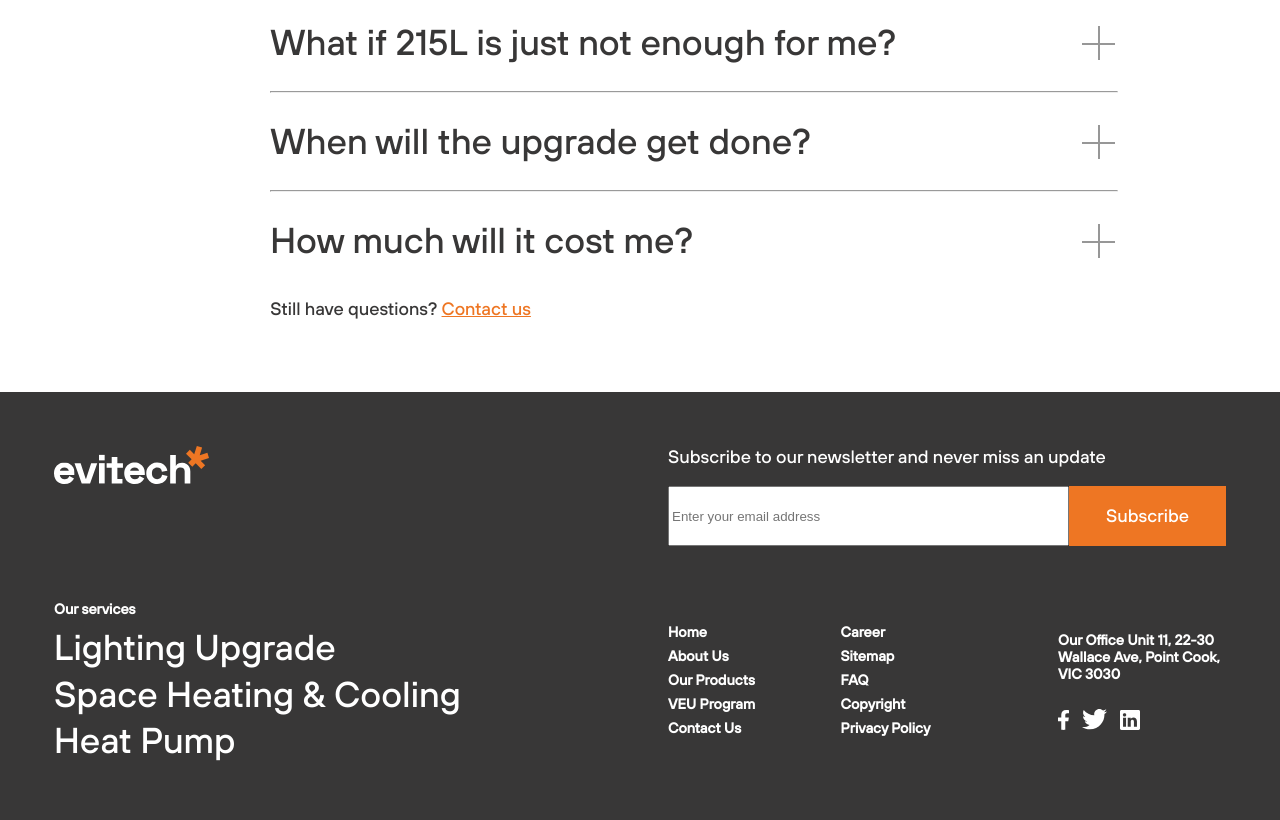
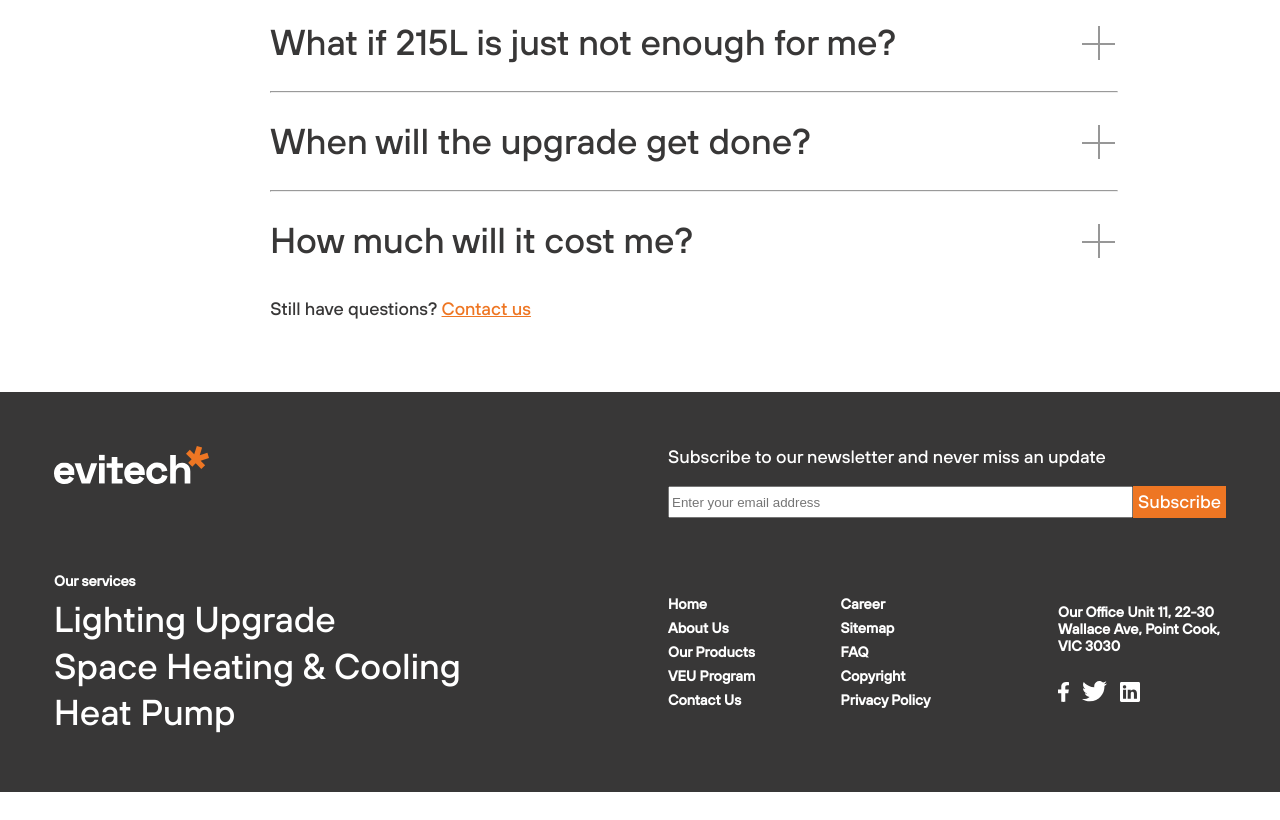
Before and after one commit to mihirk98/faq, a plain HTML site: page index.html in a window 1280 px wide. Shown: the part 1095-1915 px from the top of the page. After the commit the page ends 1887 px from the top, so only its background shows below. Drawn offline with Linux system fonts and the light colour scheme; files whose address does not match are found by name.

Commit message:
changed footer subscribe button padding

```diff
--- a/assets/css/style.css
+++ b/assets/css/style.css
@@ -510,7 +510,7 @@ footer {
 
 #footer-subscribe-field-button {
   cursor: pointer;
-  padding: 1rem 2rem;
+  padding: 4px;
   border: 1px solid var(--primary-color);
   background-color: var(--primary-color);
 }
```
